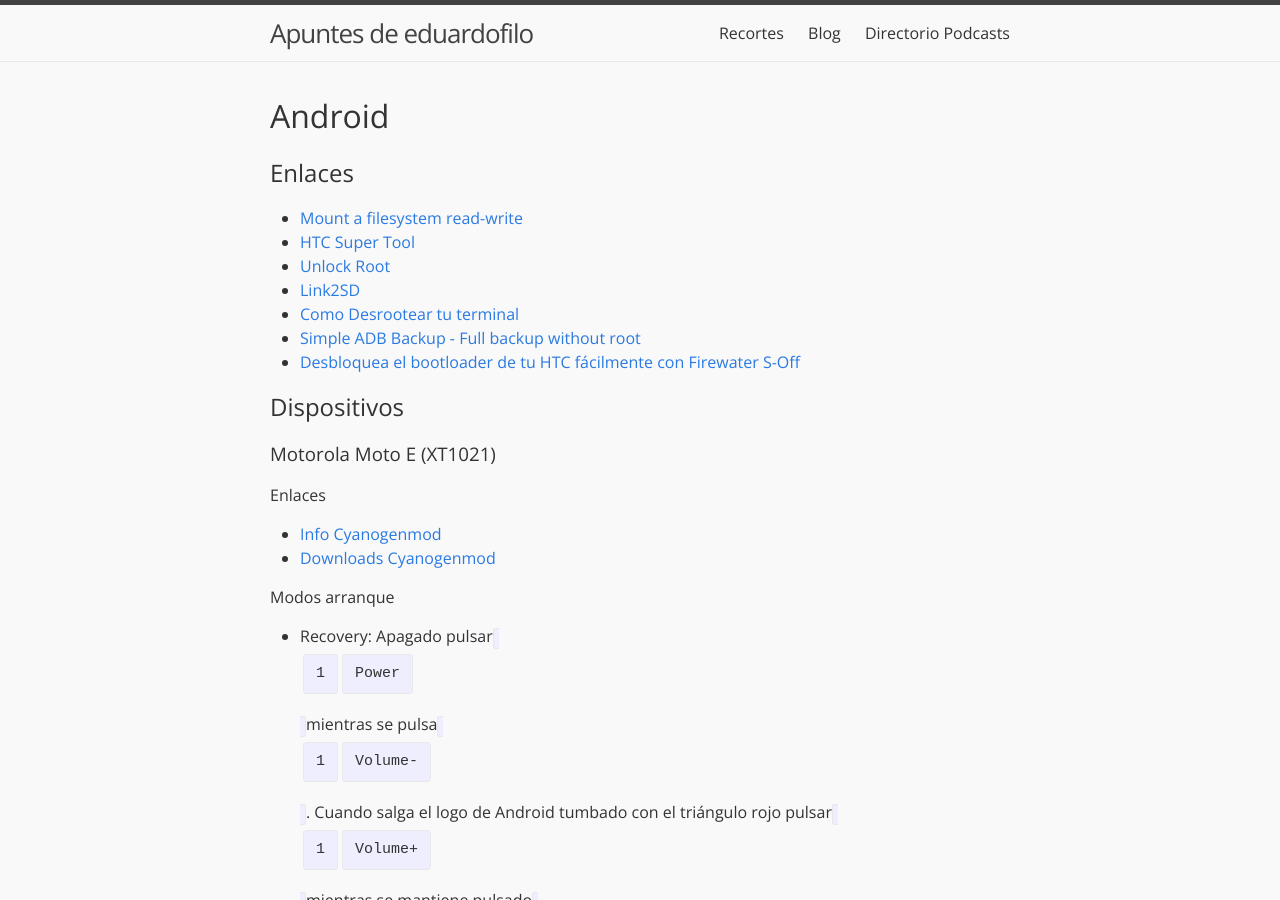
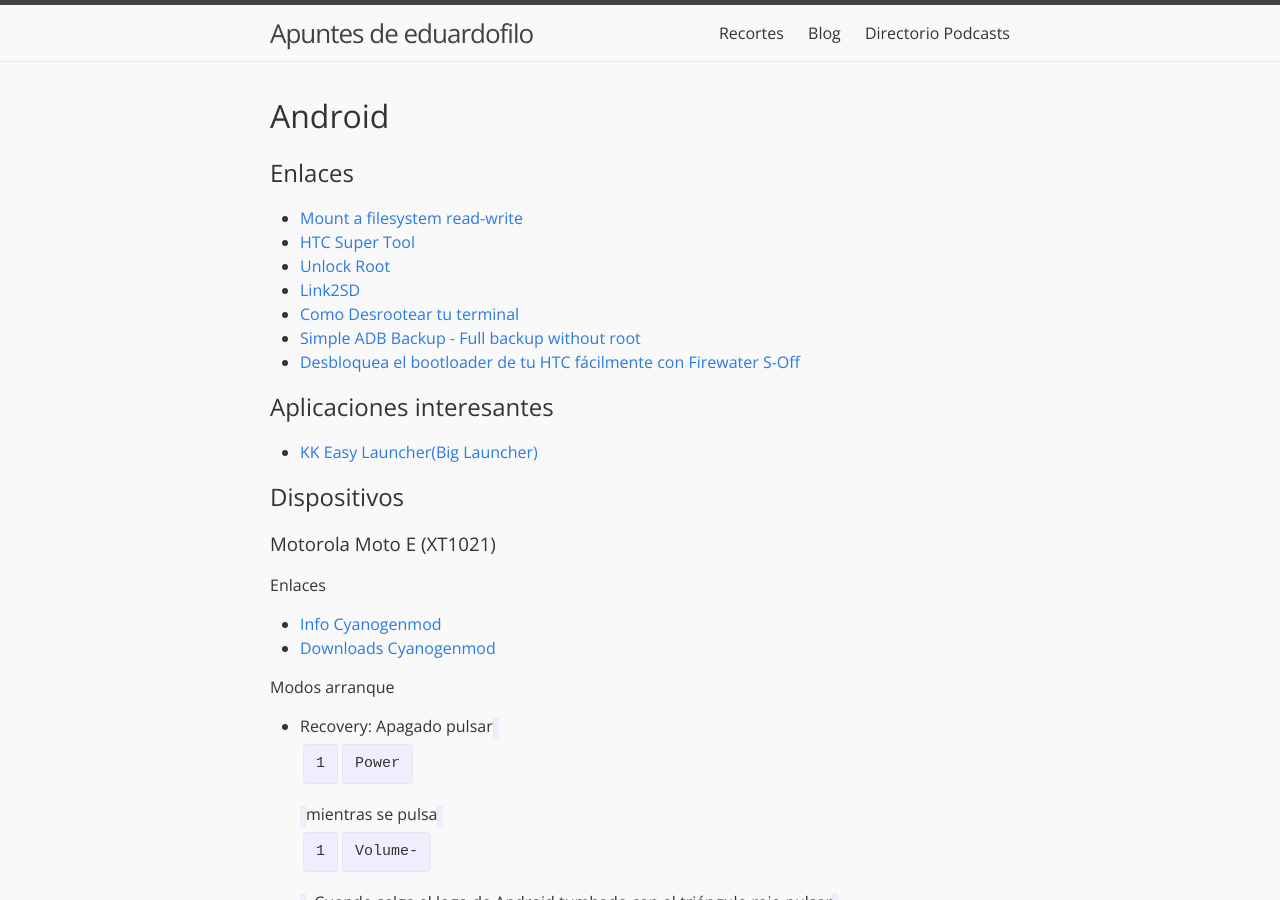
Before and after one commit to eduardofilo/eduardofilo.jekyll, a Jekyll site: the page built from sistemas/android_system.md, in a window 1280 px wide and 900 px high. Built offline with Jekyll 4.4.1, drawn with Linux system fonts in a browser that asks for light colours.

Commit message:
Enlace a app interesante Android.

```diff
--- a/sistemas/android_system.md
+++ b/sistemas/android_system.md
@@ -14,6 +14,10 @@
 * [Como Desrootear tu terminal](http://4ndroid.com/como-desrootear-tu-telefono-androi/)
 * [Simple ADB Backup - Full backup without root](http://forum.xda-developers.com/showthread.php?p=36499906)
 * [Desbloquea el bootloader de tu HTC fácilmente con Firewater S-Off](http://www.elandroidelibre.com/2014/02/desbloquea-el-bootloader-de-tu-htc-facilmente-con-firewater-s-off.html)
+
+## Aplicaciones interesantes
+
+* [KK Easy Launcher(Big Launcher)](https://play.google.com/store/apps/details?id=com.big.launcher)
 
 ## Dispositivos
 
```
